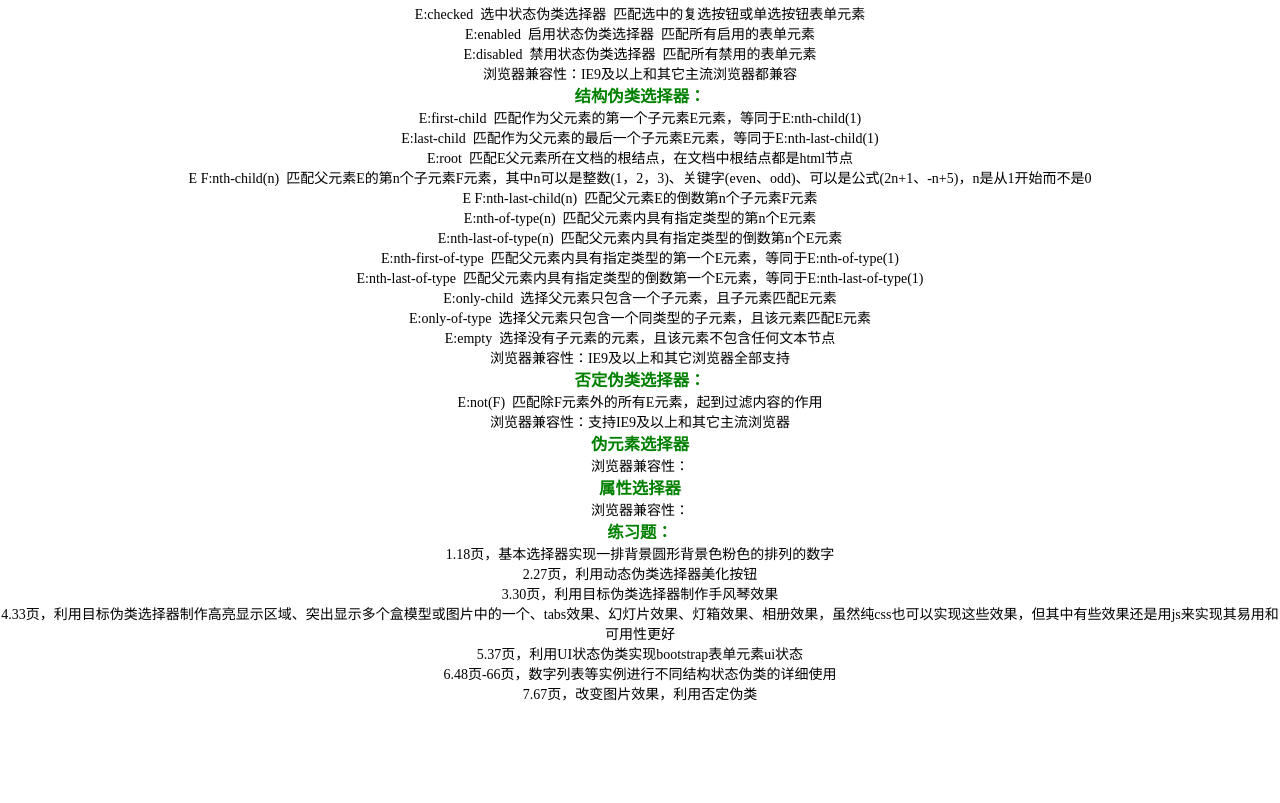
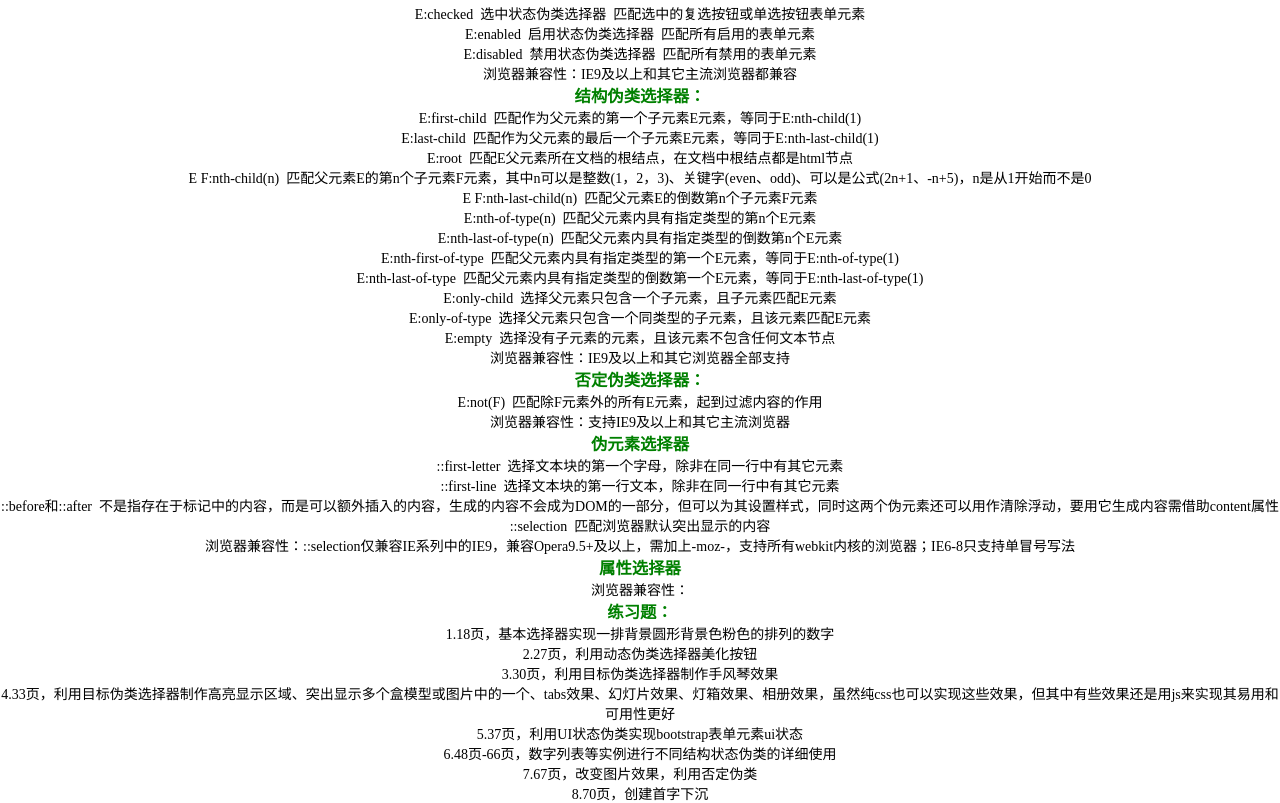
Before and after one commit to ChengLin-Zhou/css-basic-examples, a plain HTML site: page chapter_02/index.html in a window 1280 px wide. Shown: the part 719-1522 px from the top of the page. Before the commit the page ends 1422 px from the top, so only its background shows below. Drawn offline with Linux system fonts and the light colour scheme.

Commit message:
伪元素选择器

```diff
--- a/chapter_02/index.html
+++ b/chapter_02/index.html
@@ -85,8 +85,11 @@
         </div>
         <div class="pseudoEle-selector">
             <h3>伪元素选择器</h3>
-            <p></p>
-            <p>浏览器兼容性：</p>
+            <p>::first-letter&nbsp;&nbsp;选择文本块的第一个字母，除非在同一行中有其它元素</p>
+            <p>::first-line&nbsp;&nbsp;选择文本块的第一行文本，除非在同一行中有其它元素</p>
+            <p>::before和::after&nbsp;&nbsp;不是指存在于标记中的内容，而是可以额外插入的内容，生成的内容不会成为DOM的一部分，但可以为其设置样式，同时这两个伪元素还可以用作清除浮动，要用它生成内容需借助content属性</p>
+            <p>::selection&nbsp;&nbsp;匹配浏览器默认突出显示的内容</p>
+            <p>浏览器兼容性：::selection仅兼容IE系列中的IE9，兼容Opera9.5+及以上，需加上-moz-，支持所有webkit内核的浏览器；IE6-8只支持单冒号写法</p>
         </div>
         <div class="attr-selector">
             <h3>属性选择器</h3>
@@ -102,6 +105,7 @@
             <p>5.37页，利用UI状态伪类实现bootstrap表单元素ui状态</p>
             <p>6.48页-66页，数字列表等实例进行不同结构状态伪类的详细使用</p>
             <p>7.67页，改变图片效果，利用否定伪类</p>
+            <p>8.70页，创建首字下沉</p>
         </div>
     </div>
 </body>
```
